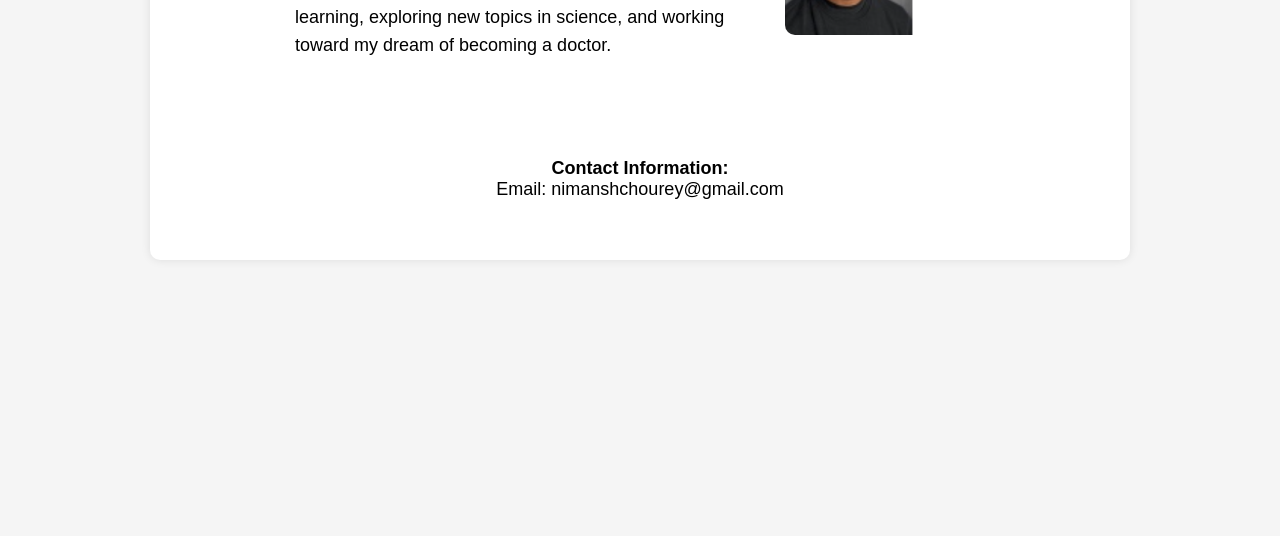
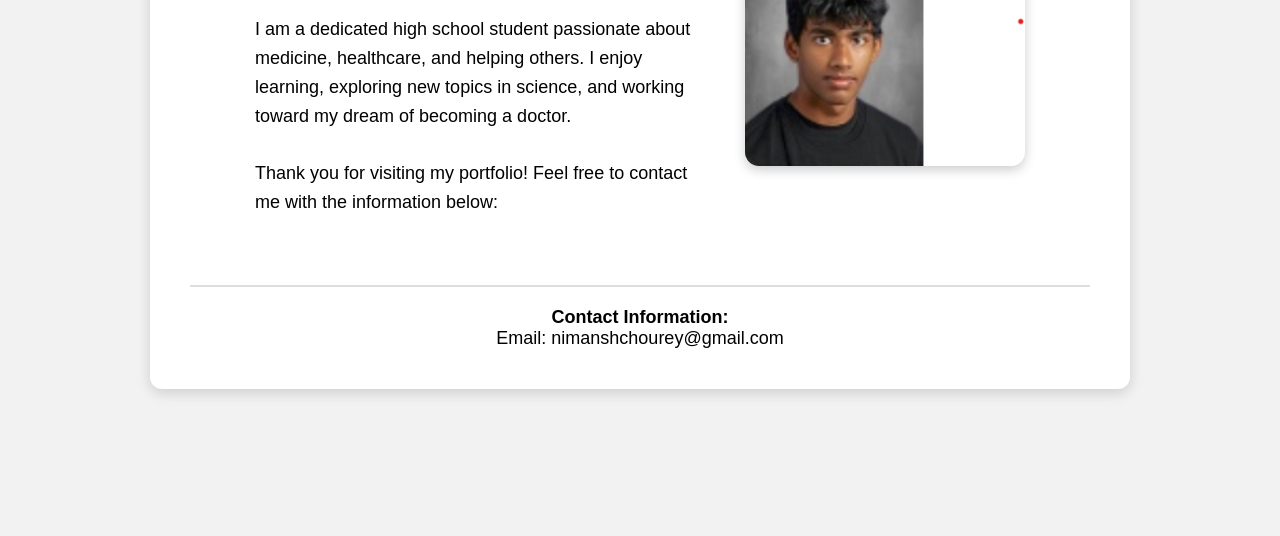
Before and after one commit to nimansh7611/nimansh7611.github.io, a plain HTML site: page index.html in a window 1280 px wide. Shown: the part 264-800 px from the top of the page. Drawn offline with Linux system fonts and the light colour scheme.

Commit message:
Update index.html

```diff
--- a/index.html
+++ b/index.html
@@ -4,12 +4,13 @@
     <title>Nimansh Chourey - Home</title>
     <style>
         body {
-            font-family: Arial;
+            font-family: Arial, sans-serif;
             margin: 0;
             padding: 0;
-            background: #f5f5f5;
+            background: #f2f2f2;
             text-align: center;
         }
+
         nav {
             background: #333;
             padding: 15px;
@@ -27,13 +28,12 @@
         .container {
             padding: 40px;
             max-width: 900px;
-            margin: auto;
+            margin: 40px auto;
             background: white;
-            border-radius: 10px;
-            box-shadow: 0 0 10px rgba(0,0,0,0.1);
+            border-radius: 12px;
+            box-shadow: 0 4px 14px rgba(0,0,0,0.15);
         }
 
-        /* FLEX ROW: TEXT LEFT, IMAGE RIGHT */
         .content-row {
             display: flex;
             justify-content: center;
@@ -48,18 +48,19 @@
         }
 
         .profile-img {
-            width: 200px;
-            border-radius: 10px;
+            width: 280px;         /* Bigger image */
+            border-radius: 14px;  /* Clean rounded corners */
+            box-shadow: 0 4px 12px rgba(0,0,0,0.2); /* Smooth shadow */
         }
 
         h1 {
-            font-size: 40px;
+            font-size: 42px;
             margin-bottom: 5px;
         }
         h2 {
             font-size: 22px;
+            color: #555;
             margin-top: 0;
-            color: #555;
             font-weight: normal;
         }
         p {
@@ -68,8 +69,9 @@
         }
 
         .contact-section {
-            margin-top: 60px;
-            padding: 20px 0;
+            margin-top: 50px;
+            padding-top: 20px;
+            border-top: 2px solid #ddd;
             font-size: 18px;
         }
     </style>
@@ -88,24 +90,26 @@
 
     <div class="content-row">
 
-        <!-- LEFT SIDE: TEXT -->
+        <!-- LEFT SIDE TEXT -->
         <div class="text-section">
             <h1><b>Nimansh Chourey</b></h1>
-            <h2>Aspiring Doctor</h2>
+            <h2>Junior at the Academy for Math, Engineering and Science</h2>
 
             <p>
                 I am a dedicated high school student passionate about medicine,
                 healthcare, and helping others. I enjoy learning, exploring new topics
                 in science, and working toward my dream of becoming a doctor.
+                <br><br>
+                Thank you for visiting my portfolio! Feel free to contact me with the information below:
             </p>
         </div>
 
-        <!-- RIGHT SIDE: IMAGE -->
+        <!-- RIGHT SIDE IMAGE -->
         <img src="mypic.jpg" alt="My Photo" class="profile-img">
 
     </div>
 
-    <!-- CONTACT INFO AT BOTTOM -->
+    <!-- CONTACT INFO -->
     <div class="contact-section">
         <b>Contact Information:</b><br>
         Email: nimanshchourey@gmail.com
```
